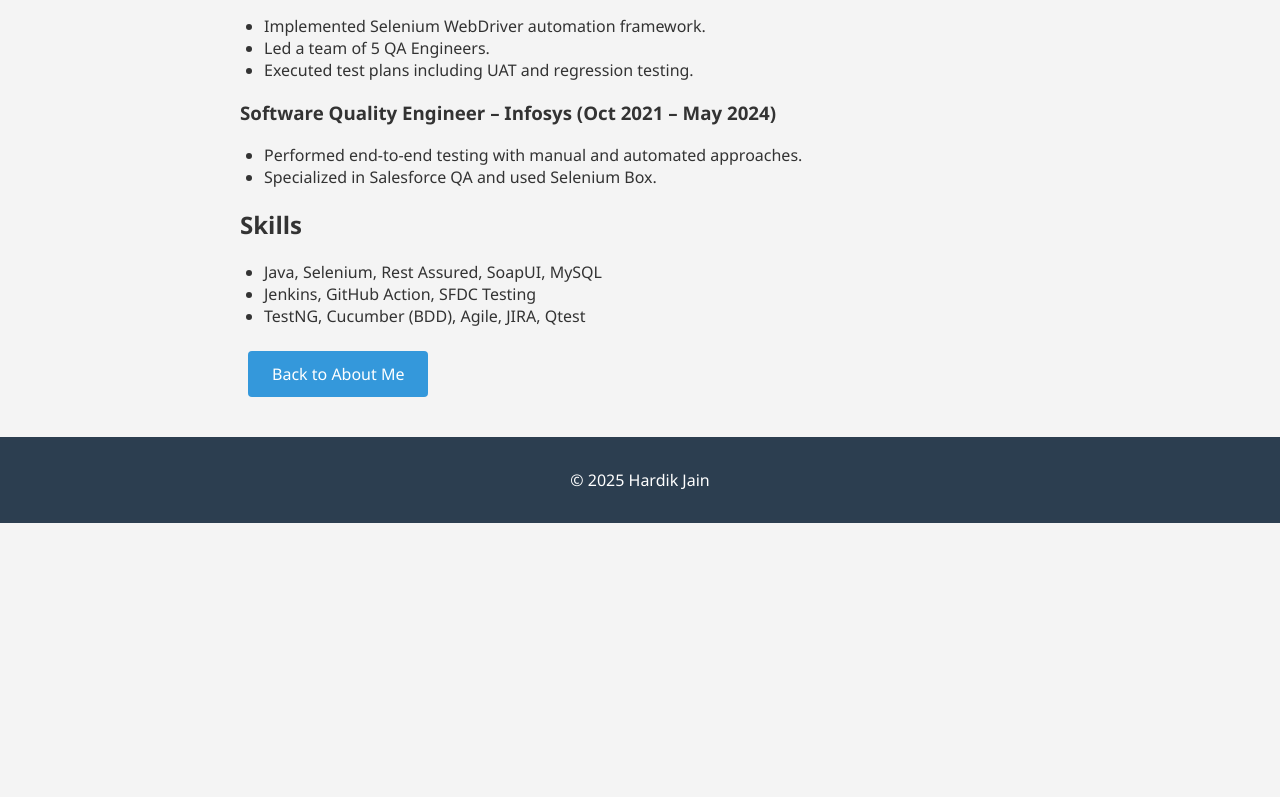
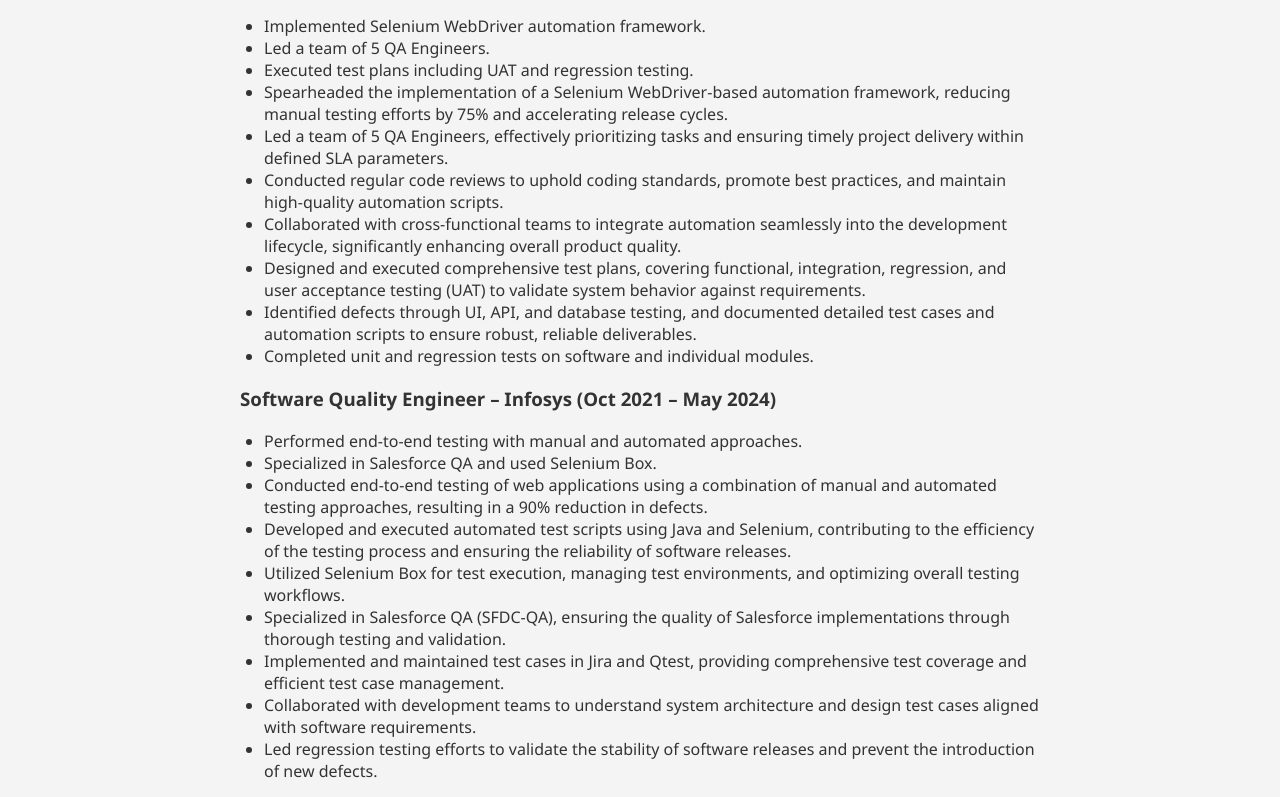
Before and after one commit to 99Hardik/Hardik-portfolio, a plain HTML site: page experience.html in a window 1280 px wide. Shown: the part 283-1080 px from the top of the page. Before the commit the page ends 806 px from the top, so only its background shows below. Drawn offline with Linux system fonts and the light colour scheme.

Commit message:
Update experience.html

```diff
--- a/experience.html
+++ b/experience.html
@@ -18,12 +18,26 @@
       <li>Implemented Selenium WebDriver automation framework.</li>
       <li>Led a team of 5 QA Engineers.</li>
       <li>Executed test plans including UAT and regression testing.</li>
+      <li>Spearheaded the implementation of a Selenium WebDriver-based automation framework, reducing manual testing efforts by 75% and accelerating release cycles.</li>
+      <li>Led a team of 5 QA Engineers, effectively prioritizing tasks and ensuring timely project delivery within defined SLA parameters.</li>
+      <li>Conducted regular code reviews to uphold coding standards, promote best practices, and maintain high-quality automation scripts.</li>
+      <li>Collaborated with cross-functional teams to integrate automation seamlessly into the development lifecycle, significantly enhancing overall product quality.</li>
+      <li>Designed and executed comprehensive test plans, covering functional, integration, regression, and user acceptance testing (UAT) to validate system behavior against requirements.</li>
+      <li>Identified defects through UI, API, and database testing, and documented detailed test cases and automation scripts to ensure robust, reliable deliverables.</li>
+      <li>Completed unit and regression tests on software and individual modules.</li>
     </ul>
 
     <h3>Software Quality Engineer – Infosys (Oct 2021 – May 2024)</h3>
     <ul>
       <li>Performed end-to-end testing with manual and automated approaches.</li>
       <li>Specialized in Salesforce QA and used Selenium Box.</li>
+      <li>Conducted end-to-end testing of web applications using a combination of manual and automated testing approaches, resulting in a 90% reduction in defects.</li>
+      <li>Developed and executed automated test scripts using Java and Selenium, contributing to the efficiency of the testing process and ensuring the reliability of software releases.</li>
+      <li>Utilized Selenium Box for test execution, managing test environments, and optimizing overall testing workflows.</li>
+      <li>Specialized in Salesforce QA (SFDC-QA), ensuring the quality of Salesforce implementations through thorough testing and validation.</li>
+      <li>Implemented and maintained test cases in Jira and Qtest, providing comprehensive test coverage and efficient test case management.</li>
+      <li>Collaborated with development teams to understand system architecture and design test cases aligned with software requirements.</li>
+      <li>Led regression testing efforts to validate the stability of software releases and prevent the introduction of new defects.</li>
     </ul>
 
     <h2>Skills</h2>
```
